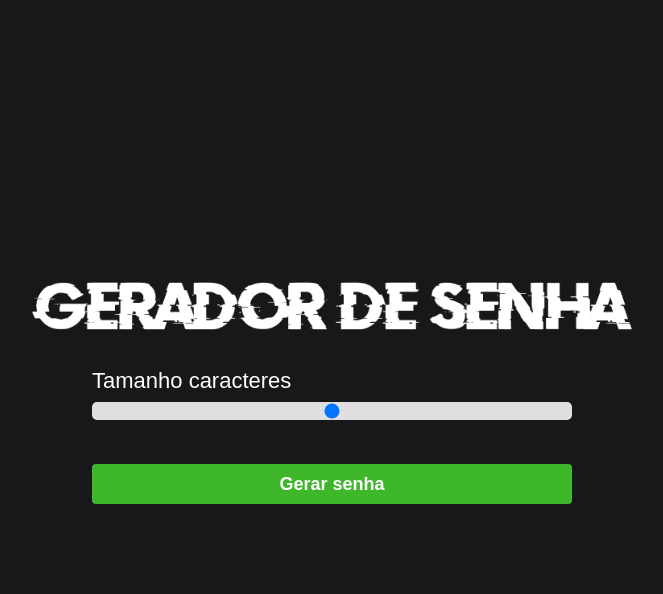
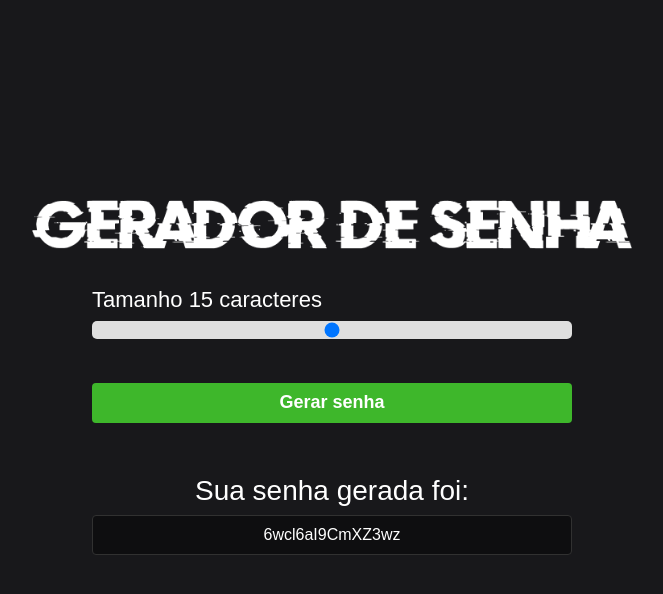
Before and after one commit to Joaomarcellodev/Gerador-de-senha, a plain HTML site: page index.html in a window 1280 px wide. Both pictures are taken after a click on the button "Gerar senha". Shown: the whole page, without its empty margins (308-971 px from the left). Drawn offline with Linux system fonts and the light colour scheme.

Commit message:
add javascript

```diff
--- a/index.html
+++ b/index.html
@@ -12,28 +12,18 @@
 
     <main class="container-input">
 
-        <span>Tamanho <span id="valor"></span>caracteres</span>
+        <span>Tamanho <span id="valor"></span> caracteres</span>
         <input  id="slider" class="slider" type="range" min="5" max="25" value="15">
 
-        <button id="button" class="button-cta">Gerar senha</button>
+        <button onclick="generatePassword()" id="button" class="button-cta">Gerar senha</button>
 
     </main>
 
-    <div id="container-password" class="container-password hide">
+    <div id="container-password" onclick="copyPassword()" class="container-password hide">
         <span title="title" class="title">Sua senha gerada foi:</span>
-        <span id="password" class="password">12343234</span>
-        <span class="toolt">Clique na senha para copiar 👆</span>
-
+        <span id="password" class="password"> </span>
+        <span class="tooltip">Clique na senha para copiar 👆</span>
     </div>
-
-
-
-
-
-
-
-
-
 
     <script src="script.js"></script>
 </body>
--- a/script.js
+++ b/script.js
@@ -0,0 +1,35 @@
+let sliderElement = document.querySelector("#slider");
+let buttonElement = document.querySelector("#button");
+
+let sizePassword = document.querySelector("#valor");
+let password = document.querySelector("#password");
+
+let containerPassword = document.querySelector("#container-password");
+
+let charset = "abcdefghijklmnopqrstuvwxyzABCDEFGHIJKLMNOPQRSTUVWXYZ123456789"
+let novaSenha = "";
+
+
+sizePassword.innerHTML = sliderElement.value;
+
+slider.oninput = function(){
+    sizePassword.innerHTML = this.value;
+}
+
+function generatePassword(){
+
+    let pass = "";
+
+    for( let i = 0, n = charset.length; i< sliderElement.value; i++){
+        pass+= charset.charAt(Math.floor(Math.random() * n))
+    }
+
+    containerPassword.classList.remove("hide");
+    password.innerHTML = pass;
+    novaSenha = pass;
+}
+
+function copyPassword(){
+    alert("Senha copiada com sucesso !")
+    navigator.clipboard.writeText(novaSenha)
+}
--- a/style.css
+++ b/style.css
@@ -87,7 +87,7 @@ body{
     transform:scale(1.05);
 }
 
-.toolt{
+.tooltip{
     color: #FFF;
     position: relative;
     top: 20px;
```
